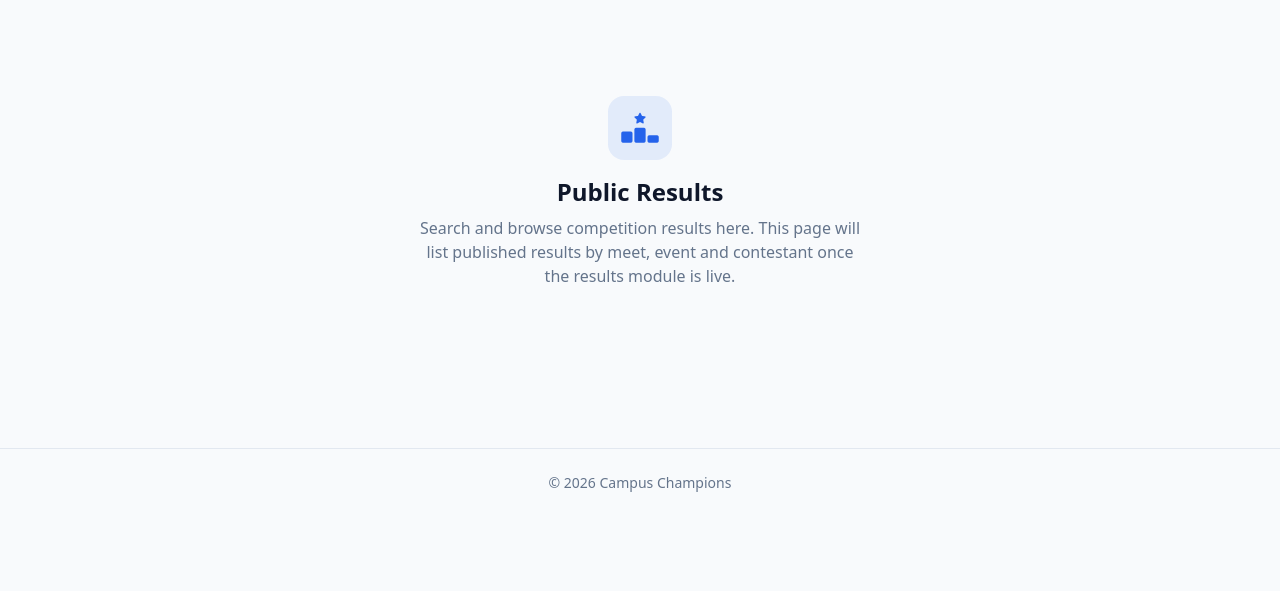
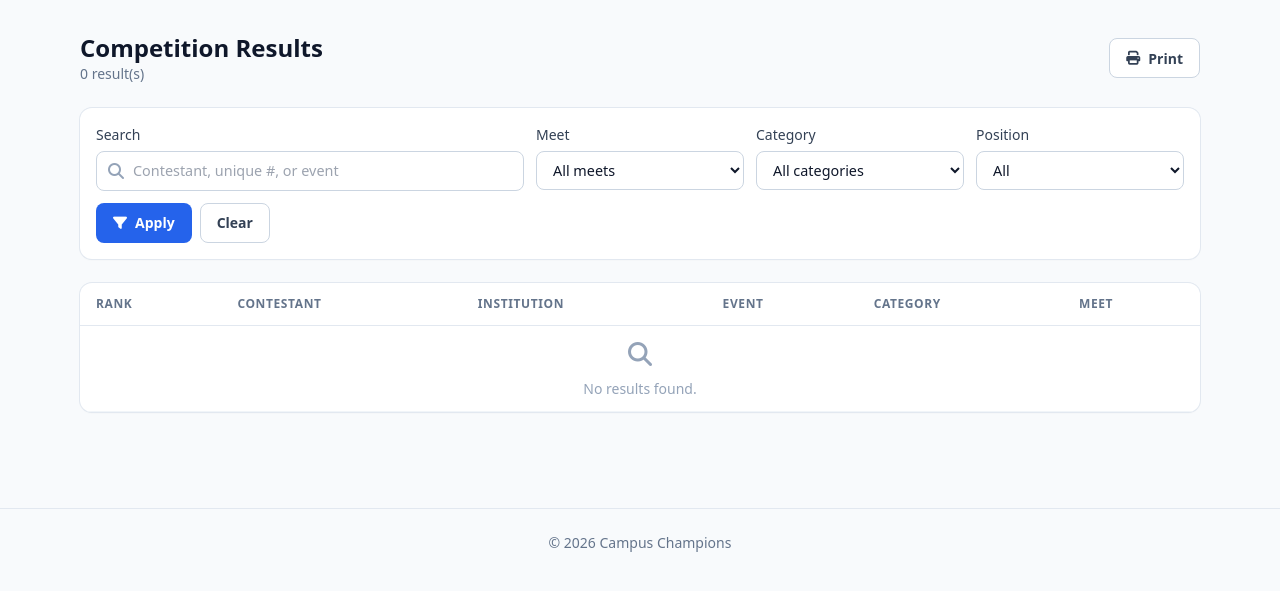
Before and after one commit to sportsbyadrika/campuschampions_in, a PHP site: page /public-results in a window 1280 px wide. Shown: the part 69-660 px from the top of the page. Run offline with PHP 8.4, Linux system fonts and the light colour scheme; data that the repository does not hold is empty; some libraries are stand-ins or nearby versions.

Commit message:
Phase 7: public results page, caching, system reports, audit viewer
- Public results page (/public-results, no login): search by contestant name /
  unique number / event, filters for meet, category and position, pagination and
  print-friendly styles. Backed by a small file cache (Cache helper) — filter option
  lists cached 5 min, result pages 60s — invalidated when results are saved.
- System reports (super admin): platform-wide totals, a per-institution breakdown
  (users/contestants/meets, subscription status), and one-click CSV exports of every
  master table.
- Audit-log viewer (super admin): filter by user, action, table and date range, with
  pagination and CSV export.
- Reports nav entry.

Verified with SQLite: Cache put/get/expiry/purge/remember/flush (7/7) and a full
public-results integration test rendering the real view with unfiltered, search, and
position-filtered queries (9/9).

Co-Authored-By: Claude Opus 4.8 <noreply@anthropic.com>
Claude-Session: https://claude.ai/code/session_01Xo4f8EqHvPJK6dHYixWdFT

```diff
--- a/app/Controllers/PublicController.php
+++ b/app/Controllers/PublicController.php
@@ -4,18 +4,90 @@ declare(strict_types=1);
 
 namespace App\Controllers;
 
+use App\Core\Cache;
 use App\Core\Controller;
+use App\Core\Database;
+use App\Core\Request;
 
 /**
- * Public results page (no login required). Full implementation lands with the
- * results module; this placeholder keeps the route valid.
+ * Public results page (no login required), with light caching.
  */
 class PublicController extends Controller
 {
+    private const PER_PAGE = 20;
+
     public function results(): void
     {
+        $db = Database::instance();
+
+        $q        = trim((string) Request::get('q', ''));
+        $meetId   = (int) Request::get('meet_id', 0);
+        $catId    = (int) Request::get('category_id', 0);
+        $position = (string) Request::get('position', '');
+        $page     = max(1, (int) Request::get('page', 1));
+
+        // Cached filter option lists (5 min)
+        $meets = Cache::remember('public_meets', 300, fn() =>
+            $db->fetchAll("SELECT id, title FROM meet_masters ORDER BY start_date DESC, title"));
+        $categories = Cache::remember('public_categories', 300, fn() =>
+            $db->fetchAll("SELECT DISTINCT c.id, c.name FROM categories c JOIN event_instances ei ON ei.category_id = c.id JOIN results r ON r.event_instance_id = ei.id ORDER BY c.name"));
+
+        // Build the filtered query
+        $where = [];
+        $params = [];
+        if ($q !== '') {
+            $where[] = '(cm.name LIKE ? OR cm.unique_number LIKE ? OR e.name LIKE ?)';
+            $like = '%' . $q . '%';
+            array_push($params, $like, $like, $like);
+        }
+        if ($meetId > 0) { $where[] = 'm.id = ?'; $params[] = $meetId; }
+        if ($catId > 0)  { $where[] = 'c.id = ?'; $params[] = $catId; }
+        if (in_array($position, ['first', 'second', 'third', 'participant'], true)) {
+            $where[] = 'r.position = ?'; $params[] = $position;
+        }
+        $whereSql = $where ? 'WHERE ' . implode(' AND ', $where) : '';
+
+        $from = "FROM results r
+                 JOIN contestant_masters cm ON cm.id = r.contestant_id
+                 JOIN institutions inst ON inst.id = cm.campus_id
+                 JOIN event_instances ei ON ei.id = r.event_instance_id
+                 JOIN event_masters e ON e.id = ei.event_id
+                 JOIN discipline_masters d ON d.id = e.discipline_id
+                 JOIN categories c ON c.id = ei.category_id
+                 JOIN meet_masters m ON m.id = d.meet_id
+                 $whereSql";
+
+        // Cache the full result set for this query (60s)
+        $cacheKey = 'public_results:' . md5($whereSql . '|' . implode(',', $params) . '|' . $page);
+        $payload = Cache::remember($cacheKey, 60, function () use ($db, $from, $params, $page) {
+            $total = (int) $db->scalar("SELECT COUNT(*) $from", $params);
+            $pages = max(1, (int) ceil($total / self::PER_PAGE));
+            $page  = min($page, $pages);
+            $offset = ($page - 1) * self::PER_PAGE;
+            $rows = $db->fetchAll(
+                "SELECT r.position, cm.name AS contestant_name, cm.unique_number,
+                        inst.name AS institution_name, e.name AS event_name,
+                        d.name AS discipline_name, c.name AS category_name, m.title AS meet_title
+                 $from
+                 ORDER BY m.start_date DESC, FIELD(r.position,'first','second','third','participant'), cm.name
+                 LIMIT " . self::PER_PAGE . " OFFSET $offset",
+                $params
+            );
+            return ['rows' => $rows, 'total' => $total, 'pages' => $pages, 'page' => $page];
+        });
+
         $this->view('public/results', [
-            'title' => 'Public Results',
+            'title'      => 'Public Results',
+            'rows'       => $payload['rows'],
+            'total'      => $payload['total'],
+            'pages'      => $payload['pages'],
+            'page'       => $payload['page'],
+            'meets'      => $meets,
+            'categories' => $categories,
+            'q'          => $q,
+            'meetId'     => $meetId,
+            'catId'      => $catId,
+            'position'   => $position,
         ], 'layouts/public');
     }
 }
--- a/app/Controllers/ResultController.php
+++ b/app/Controllers/ResultController.php
@@ -165,6 +165,7 @@ class ResultController extends Controller
             $this->json(['success' => false, 'message' => 'Failed to save results.'], 500);
         }
 
+        \App\Core\Cache::flush(); // invalidate public results cache
         Audit::log('result_entry', 'results', $instanceId, null, ['saved' => $saved]);
         $this->json(['success' => true, 'message' => "Saved results for {$saved} contestant(s)."]);
     }
--- /dev/null
+++ b/app/Core/Cache.php
@@ -0,0 +1,78 @@
+<?php
+
+declare(strict_types=1);
+
+namespace App\Core;
+
+/**
+ * Minimal file-based cache (used for the public results page).
+ */
+class Cache
+{
+    private static function dir(): string
+    {
+        $dir = STORAGE_PATH . '/cache';
+        if (!is_dir($dir)) {
+            @mkdir($dir, 0775, true);
+        }
+        return $dir;
+    }
+
+    private static function path(string $key): string
+    {
+        return self::dir() . '/' . sha1($key) . '.cache';
+    }
+
+    /** Get a cached value or null if missing/expired. */
+    public static function get(string $key): mixed
+    {
+        $file = self::path($key);
+        if (!is_file($file)) {
+            return null;
+        }
+        $raw = @file_get_contents($file);
+        if ($raw === false) {
+            return null;
+        }
+        $data = @unserialize($raw);
+        if (!is_array($data) || !isset($data['expires'], $data['value'])) {
+            return null;
+        }
+        if ($data['expires'] !== 0 && $data['expires'] < time()) {
+            @unlink($file);
+            return null;
+        }
+        return $data['value'];
+    }
+
+    /** Store a value with a TTL in seconds (0 = never expires). */
+    public static function put(string $key, mixed $value, int $ttl = 60): void
+    {
+        $file = self::path($key);
+        $payload = serialize([
+            'expires' => $ttl > 0 ? time() + $ttl : 0,
+            'value'   => $value,
+        ]);
+        @file_put_contents($file, $payload, LOCK_EX);
+    }
+
+    /** Remember helper: return cached value or compute + store it. */
+    public static function remember(string $key, int $ttl, callable $callback): mixed
+    {
+        $cached = self::get($key);
+        if ($cached !== null) {
+            return $cached;
+        }
+        $value = $callback();
+        self::put($key, $value, $ttl);
+        return $value;
+    }
+
+    /** Clear the entire cache (e.g. after result changes). */
+    public static function flush(): void
+    {
+        foreach (glob(self::dir() . '/*.cache') ?: [] as $file) {
+            @unlink($file);
+        }
+    }
+}
--- a/app/views/layouts/app.php
+++ b/app/views/layouts/app.php
@@ -87,6 +87,9 @@ $user = Auth::user();
                     </a>
 
                     <?php if (can('super_admin')): ?>
+                        <a href="<?= e(url('reports')) ?>" class="nav-link <?= active_if('/reports') ?>">
+                            <i class="fa-solid fa-chart-line mr-1.5"></i>Reports
+                        </a>
                         <a href="<?= e(url('audit-logs')) ?>" class="nav-link <?= active_if('/audit-logs') ?>">
                             <i class="fa-solid fa-clipboard-list mr-1.5"></i>Audit
                         </a>
--- a/app/views/public/results.php
+++ b/app/views/public/results.php
@@ -1,10 +1,99 @@
-<div class="text-center py-16">
-    <span class="inline-flex h-16 w-16 items-center justify-center rounded-2xl bg-primary/10 text-primary text-3xl">
-        <i class="fa-solid fa-ranking-star"></i>
-    </span>
-    <h1 class="mt-4 text-2xl font-bold text-slate-900">Public Results</h1>
-    <p class="mt-2 text-slate-500 max-w-md mx-auto">
-        Search and browse competition results here. This page will list published
-        results by meet, event and contestant once the results module is live.
-    </p>
+<?php
+/** @var array $rows @var int $total @var int $pages @var int $page @var array $meets @var array $categories @var string $q @var int $meetId @var int $catId @var string $position */
+$posLabels = ['first' => '1st', 'second' => '2nd', 'third' => '3rd', 'participant' => 'Participant'];
+$posClass = ['first' => 'bg-amber-100 text-amber-800', 'second' => 'bg-slate-200 text-slate-700', 'third' => 'bg-orange-100 text-orange-800', 'participant' => 'bg-blue-50 text-blue-700'];
+$qs = function (array $overrides) {
+    $params = array_merge($_GET, $overrides);
+    return '?' . http_build_query(array_filter($params, fn($v) => $v !== '' && $v !== null));
+};
+?>
+<div class="flex items-center justify-between print:block">
+    <div>
+        <h1 class="text-2xl font-bold text-slate-900">Competition Results</h1>
+        <p class="text-sm text-slate-500"><?= number_format($total) ?> result(s)</p>
+    </div>
+    <button onclick="window.print()" class="btn btn-secondary print:hidden"><i class="fa-solid fa-print"></i> Print</button>
 </div>
+
+<!-- Filters -->
+<form method="get" class="mt-6 rounded-xl bg-white p-4 shadow-sm ring-1 ring-slate-200 grid gap-3 md:grid-cols-5 print:hidden">
+    <div class="md:col-span-2">
+        <label class="form-label">Search</label>
+        <div class="relative">
+            <i class="fa-solid fa-magnifying-glass absolute left-3 top-1/2 -translate-y-1/2 text-slate-400"></i>
+            <input type="text" name="q" value="<?= e($q) ?>" placeholder="Contestant, unique #, or event" class="form-input pl-9">
+        </div>
+    </div>
+    <div>
+        <label class="form-label">Meet</label>
+        <select name="meet_id" class="form-select">
+            <option value="">All meets</option>
+            <?php foreach ($meets as $m): ?>
+                <option value="<?= (int) $m['id'] ?>" <?= $meetId === (int) $m['id'] ? 'selected' : '' ?>><?= e($m['title']) ?></option>
+            <?php endforeach; ?>
+        </select>
+    </div>
+    <div>
+        <label class="form-label">Category</label>
+        <select name="category_id" class="form-select">
+            <option value="">All categories</option>
+            <?php foreach ($categories as $c): ?>
+                <option value="<?= (int) $c['id'] ?>" <?= $catId === (int) $c['id'] ? 'selected' : '' ?>><?= e($c['name']) ?></option>
+            <?php endforeach; ?>
+        </select>
+    </div>
+    <div>
+        <label class="form-label">Position</label>
+        <select name="position" class="form-select">
+            <option value="">All</option>
+            <?php foreach (['first' => '1st', 'second' => '2nd', 'third' => '3rd', 'participant' => 'Participant'] as $v => $l): ?>
+                <option value="<?= $v ?>" <?= $position === $v ? 'selected' : '' ?>><?= $l ?></option>
+            <?php endforeach; ?>
+        </select>
+    </div>
+    <div class="md:col-span-5 flex gap-2">
+        <button type="submit" class="btn btn-primary"><i class="fa-solid fa-filter"></i> Apply</button>
+        <a href="<?= e(url('public-results')) ?>" class="btn btn-secondary">Clear</a>
+    </div>
+</form>
+
+<!-- Results table -->
+<div class="mt-6 rounded-xl bg-white shadow-sm ring-1 ring-slate-200 overflow-hidden">
+    <div class="overflow-x-auto">
+        <table class="data-table">
+            <thead><tr>
+                <th>Rank</th><th>Contestant</th><th>Institution</th><th>Event</th><th>Category</th><th>Meet</th>
+            </tr></thead>
+            <tbody>
+                <?php if (empty($rows)): ?>
+                    <tr><td colspan="6" class="text-center py-12 text-slate-400"><i class="fa-solid fa-magnifying-glass text-2xl mb-2 block"></i>No results found.</td></tr>
+                <?php else: foreach ($rows as $r): ?>
+                    <tr>
+                        <td><span class="inline-flex items-center rounded-full px-2.5 py-0.5 text-xs font-semibold <?= $posClass[$r['position']] ?? 'bg-slate-100 text-slate-600' ?>"><?= e($posLabels[$r['position']] ?? $r['position']) ?></span></td>
+                        <td><div class="font-medium text-slate-900"><?= e($r['contestant_name']) ?></div><div class="text-xs text-slate-500"><?= e($r['unique_number']) ?></div></td>
+                        <td><?= e($r['institution_name']) ?></td>
+                        <td><?= e($r['discipline_name']) ?> · <?= e($r['event_name']) ?></td>
+                        <td><?= e($r['category_name']) ?></td>
+                        <td><?= e($r['meet_title']) ?></td>
+                    </tr>
+                <?php endforeach; endif; ?>
+            </tbody>
+        </table>
+    </div>
+
+    <?php if ($pages > 1): ?>
+    <div class="flex items-center justify-center gap-1 border-t border-slate-100 px-4 py-3 print:hidden">
+        <?php
+        $start = max(1, $page - 2); $end = min($pages, $page + 2);
+        if ($page > 1) echo '<a href="' . e($qs(['page' => $page - 1])) . '" class="pg-btn"><i class="fa-solid fa-chevron-left text-xs"></i></a>';
+        if ($start > 1) echo '<a href="' . e($qs(['page' => 1])) . '" class="pg-btn">1</a>' . ($start > 2 ? '<span class="px-1 text-slate-400">…</span>' : '');
+        for ($p = $start; $p <= $end; $p++) {
+            echo '<a href="' . e($qs(['page' => $p])) . '" class="pg-btn ' . ($p === $page ? 'bg-primary text-white border-primary' : '') . '">' . $p . '</a>';
+        }
+        if ($end < $pages) echo ($end < $pages - 1 ? '<span class="px-1 text-slate-400">…</span>' : '') . '<a href="' . e($qs(['page' => $pages])) . '" class="pg-btn">' . $pages . '</a>';
+        if ($page < $pages) echo '<a href="' . e($qs(['page' => $page + 1])) . '" class="pg-btn"><i class="fa-solid fa-chevron-right text-xs"></i></a>';
+        ?>
+    </div>
+    <?php endif; ?>
+</div>
+<style>.pg-btn{display:inline-flex;align-items:center;justify-content:center;min-width:2rem;height:2rem;padding:0 .5rem;border:1px solid #e2e8f0;border-radius:.5rem;font-size:.8rem;color:#334155;background:#fff}.pg-btn:hover{background:#f1f5f9}</style>
--- a/config/routes.php
+++ b/config/routes.php
@@ -120,3 +120,10 @@ $router->get('/certificates',                        'CertificateController@inde
 $router->get('/certificates/download/{certId}',      'CertificateController@download',      ['auth']);
 $router->get('/certificates/{instanceId}/generate',  'CertificateController@generateForm',  ['auth']);
 $router->post('/certificates/{instanceId}/generate', 'CertificateController@generate',      ['auth']);
+
+// ---------------------------------------------------------------------
+// Audit logs & system reports (Super Admin)
+// ---------------------------------------------------------------------
+$router->get('/audit-logs',        'AuditLogController@index',  ['role:super_admin']);
+$router->get('/audit-logs/export', 'AuditLogController@export', ['role:super_admin']);
+$router->get('/reports',           'ReportsController@index',   ['role:super_admin']);
```
Also changed, not shown: app/Controllers/AuditLogController.php (added, +100 -0 lines), app/Controllers/ReportsController.php (added, +57 -0 lines), app/views/audit/index.php (added, +78 -0 lines), app/views/reports/index.php (added, +59 -0 lines), README.md, 2 other files.
